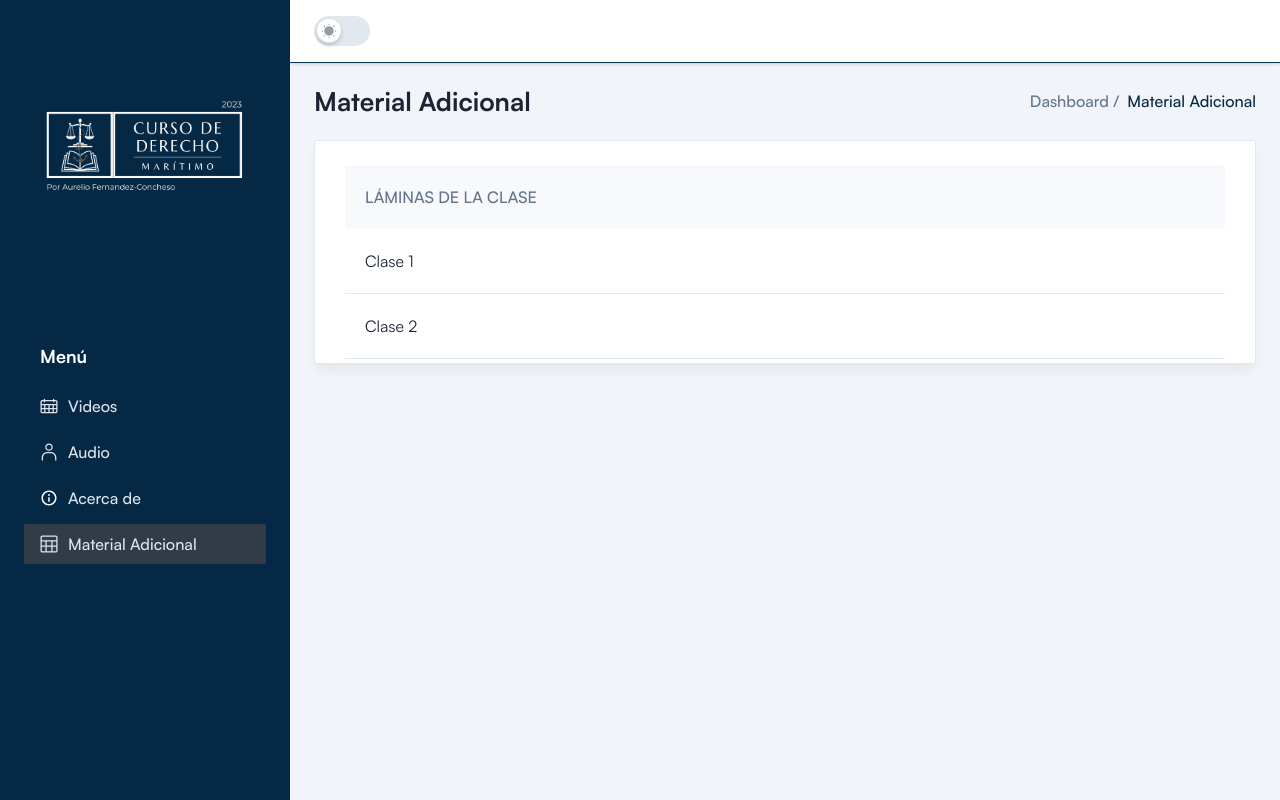
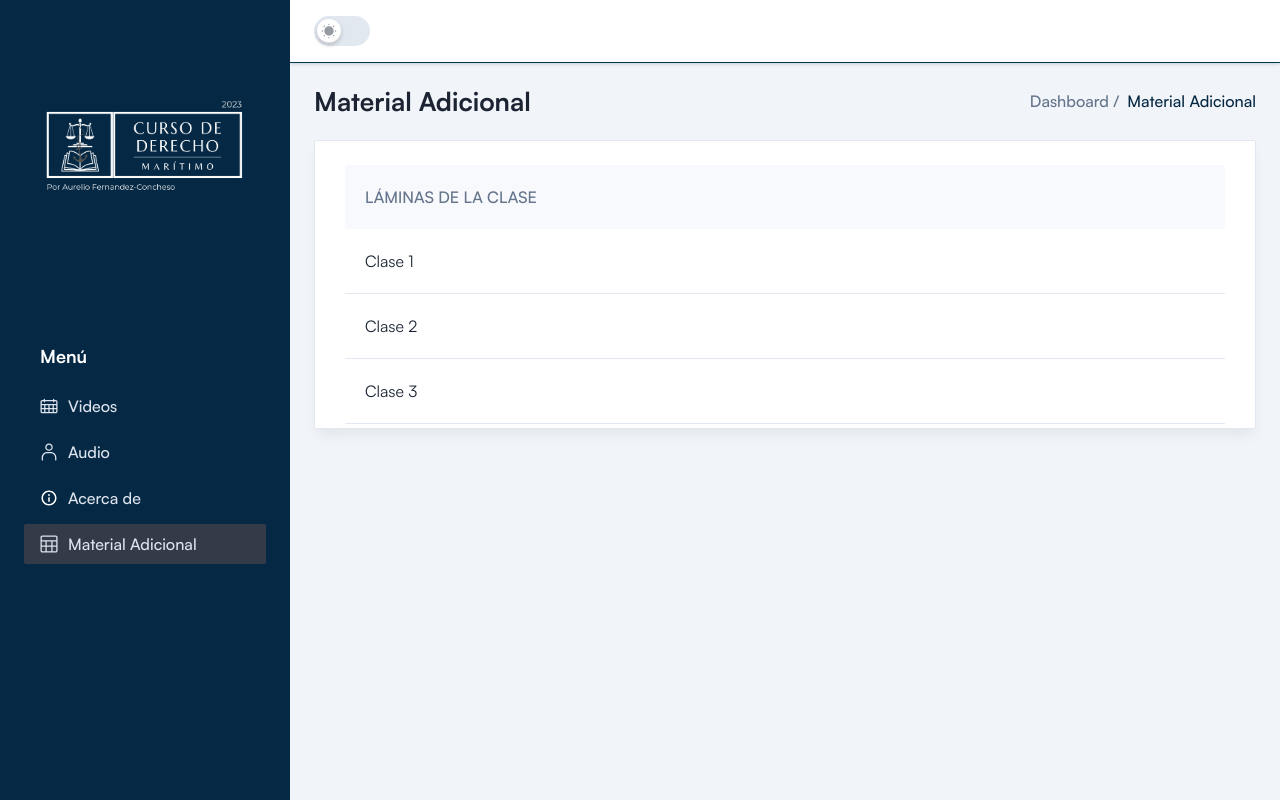
Before and after one commit to aarcela/maritimo-digital, a Next.js app: page /tables in a window 1280 px wide. Built offline with nearby package versions, Linux system fonts and the light colour scheme; a web font is replaced by a local one.

Commit message:
Adding slide 3

```diff
--- a/app/profile/page.tsx
+++ b/app/profile/page.tsx
@@ -39,7 +39,7 @@ const Profile = () => {
               Aurelio Fernandez-Concheso
             </h3>
             <p className="font-medium">
-              urelio Fernández-Concheso es un abogado venezolano graduado de la
+              Aurelio Fernández-Concheso es un abogado venezolano graduado de la
               Universidad Católica Andrés Bello y con máster en derecho marítimo
               de la Universidad de Tulane, Nueva Orleans. Ha sido profesor de
               derecho marítimo a través de su carrera. Ha escrito diversas obras
--- a/components/Tables/TableOne.tsx
+++ b/components/Tables/TableOne.tsx
@@ -3,12 +3,16 @@ import Image from "next/image";
 
 const aditionalMaterial: any[] = [
   {
-    link: "/slides/clase1.png",
+    link: "/slides/Clase1.pdf",
     name: "Clase 1",
   },
   {
-    logo: "/slides/clase2.pdf",
+    logo: "/slides/Clase2.pdf",
     name: "Clase 2",
+  },
+  {
+    logo: "/slides/Clase3.pdf",
+    name: "Clase 3",
   },
 ];
 
```
Also changed, not shown: 1 other file (tests, documents, lock files or other folders).
